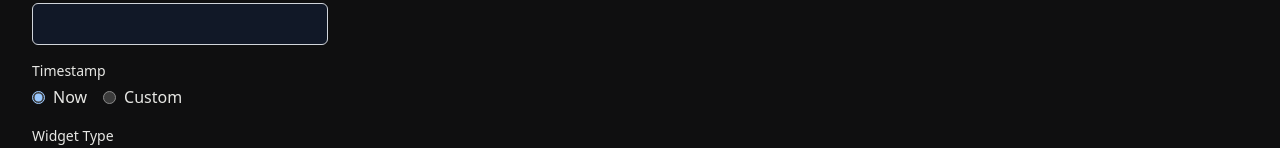
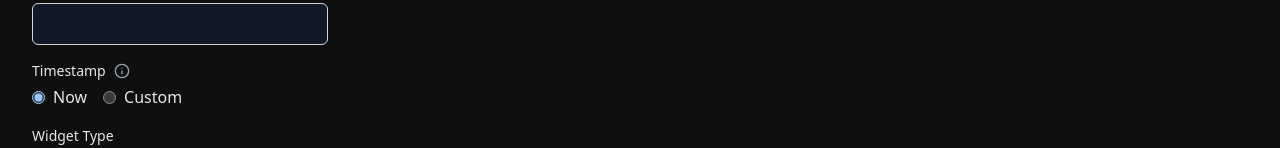
Before and after one commit to cltWilly/mcsrr-widget, a Next.js app: page / in a window 1280 px wide. Shown: the part 223-371 px from the top of the page. Built offline with nearby package versions, Linux system fonts and the light colour scheme.

Commit message:
added tootips for timestamp

```diff
--- a/app/page.jsx
+++ b/app/page.jsx
@@ -1,7 +1,7 @@
 "use client";
 
 import { useState, useEffect, useRef } from "react";
-import { ChevronDown, ChevronRight, Github, Loader2 } from "lucide-react";
+import { ChevronDown, ChevronRight, Github, Loader2, Info } from "lucide-react";
 import { DefaultWidget, OnlySmallBoxWidget } from "@/components/widget";
 import { DragDropWidgetEditor } from "@/components/customizableWidget";
 import { toast, Toaster } from "sonner";
@@ -314,7 +314,16 @@ export default function Page() {
         />
       </div>
       <div className="mb-4">
-        <label className="block text-sm font-medium font-bold">Timestamp</label>
+        <div className="flex items-center gap-2 mb-1">
+          <label className="block text-sm font-medium font-bold">Timestamp</label>
+          <div className="group relative">
+            <Info className="h-4 w-4 text-gray-400 cursor-help" />
+            <div className="absolute left-0 bottom-full mb-2 hidden group-hover:block w-72 p-2 bg-gray-800 text-white text-xs rounded-md shadow-lg z-10 border border-gray-600">
+              <strong>Now:</strong> Use as default for OBS. Shows stats from current moment onwards<br/>
+              <strong>Custom:</strong> Use for accurate data from a specific date/time (e.g., when OBS crashes and you need to restore from that point)
+            </div>
+          </div>
+        </div>
         <div className="mt-1">
           <label className="inline-flex items-center">
             <input
```
